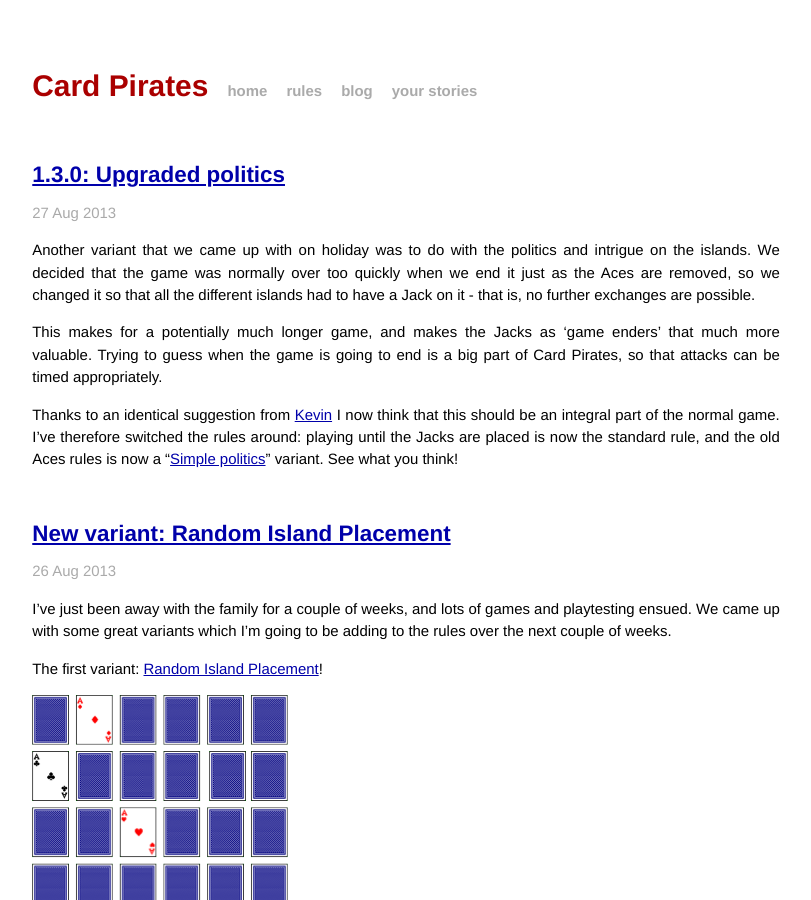
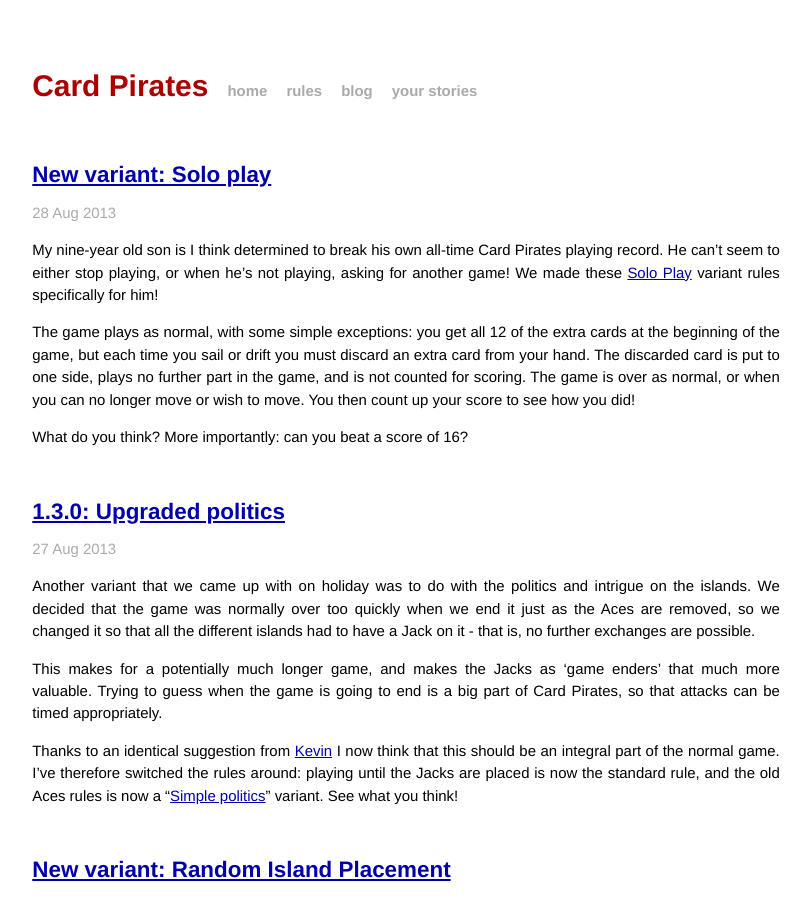
Before and after one commit to chrismdp/cardpirates, a Jekyll site: the page built from blog/index.md, in a window 1280 px wide and 900 px high. Shown: the whole window, without its empty margins (234-1045 px from the left). Built offline with Jekyll 4.4.1, drawn with Linux system fonts in a browser that asks for light colours.

Commit message:
Solo play

```diff
--- /dev/null
+++ b/_posts/2013-08-28-going-solo.md
@@ -0,0 +1,12 @@
+---
+layout: post
+title:  "New variant: Solo play"
+tags: design rules variant
+
+---
+
+My nine-year old son is I think determined to break his own all-time Card Pirates playing record. He can't seem to either stop playing, or when he's not playing, asking for another game! We made these [Solo Play](/rules#variant-solo-play) variant rules specifically for him!
+
+The game plays as normal, with some simple exceptions: you get all 12 of the extra cards at the beginning of the game, but each time you sail or drift you must discard an extra card from your hand. The discarded card is put to one side, plays no further part in the game, and is not counted for scoring. The game is over as normal, or when you can no longer move or wish to move. You then count up your score to see how you did!
+
+What do you think? More importantly: can you beat a score of 16?
--- a/rules/index.md
+++ b/rules/index.md
@@ -28,7 +28,7 @@
 
 Place each player's counter on one island on the sea - this represents their *ship*. In two player games put the players on diagonally opposite islands.
 
-Deal the remaining cards to the players. In 2 player games each player should have 6 cards, in 3 player games each should have 4 cards and in 4 player games each will have 3 cards.
+Deal the remaining cards to the players. In 2 player games each player should have 6 cards, in 3 player games each should have 4 cards and in 4 player games each will have 3 cards. In [solo play](#variant-solo-play) the player will have all 12 extra cards.
 
 ## The cards
 
@@ -209,3 +209,9 @@
 The game is instead over the moment the last Ace is picked up from the islands, rather than the moment the last Jack is placed.
 
 This makes for a much shorter game, especially with fewer players, and therefore the starting hand becomes much more important, which means that luck has a higher factor. This version works well when playing with younger children.
+
+## Variant: Solo play
+
+You get all 12 of the extra cards at the beginning of the game, but each time you sail or drift you must discard an extra card from your hand. The discarded card is put to one side, plays no further part in the game, and is not counted for scoring.
+
+The game is over as normal, or when you can no longer move or wish to move. You then count up your score to try and beat your record!
```
